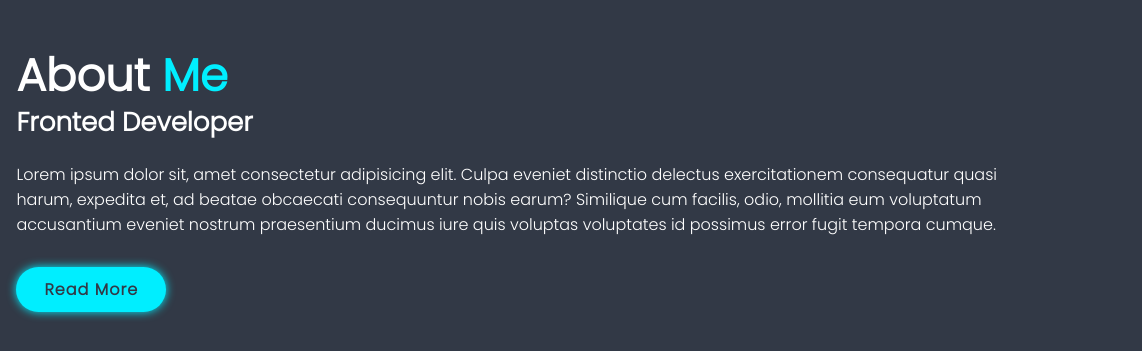
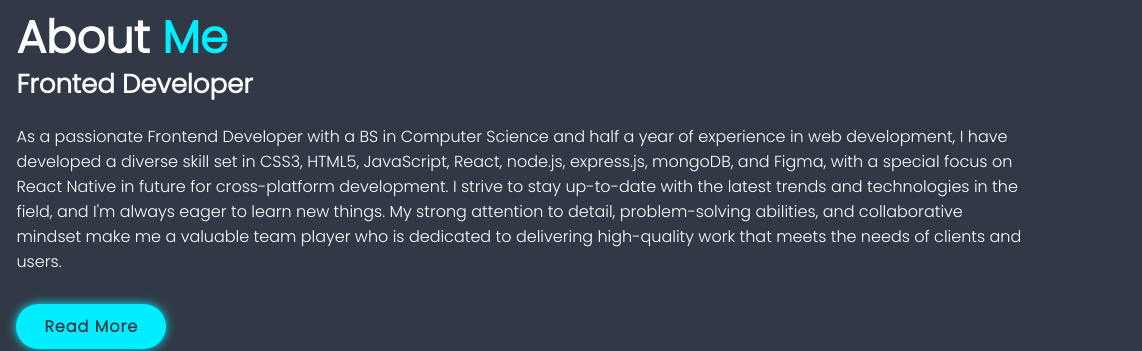
Before and after one commit to laiba-akhtar-dev/portfolio, a plain HTML site: page index.html in a window 1280 px wide. Shown: the part 1060-1411 px from the top of the page, 138-1280 px from the left. Drawn offline with nearby package versions, Linux system fonts and the light colour scheme.

Commit message:
about us section updated

```diff
--- a/index.html
+++ b/index.html
@@ -56,10 +56,9 @@
         <div class="about-content">
             <h2 class="heading">About <span>Me</span></h2>
             <h3>Fronted Developer</h3>
-            <p>Lorem ipsum dolor sit, amet consectetur adipisicing elit. Culpa eveniet distinctio delectus
-                exercitationem consequatur quasi harum, expedita et, ad beatae obcaecati consequuntur nobis earum?
-                Similique cum facilis, odio, mollitia eum voluptatum accusantium eveniet nostrum praesentium ducimus
-                iure quis voluptas voluptates id possimus error fugit tempora cumque.</p>
+            <p>As a passionate Frontend Developer with a BS in Computer Science and half a year of experience in web development, I have developed a diverse skill set in CSS3, HTML5, JavaScript, React, node.js, express.js, mongoDB, and Figma, with a special focus on React Native in future for cross-platform development. I strive to stay up-to-date with the latest trends and technologies in the field, and I'm always eager to learn new things. My strong attention to detail, problem-solving abilities, and collaborative mindset make me a valuable team player who is dedicated to delivering high-quality work that meets the needs of clients and users.
+
+              </p>
             <a href="#" class="btn">Read More</a>
         </div>
     </section>
```
